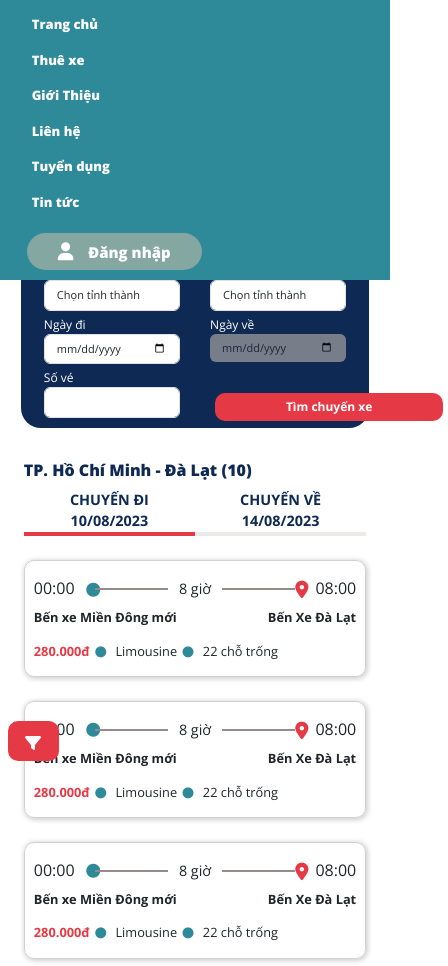
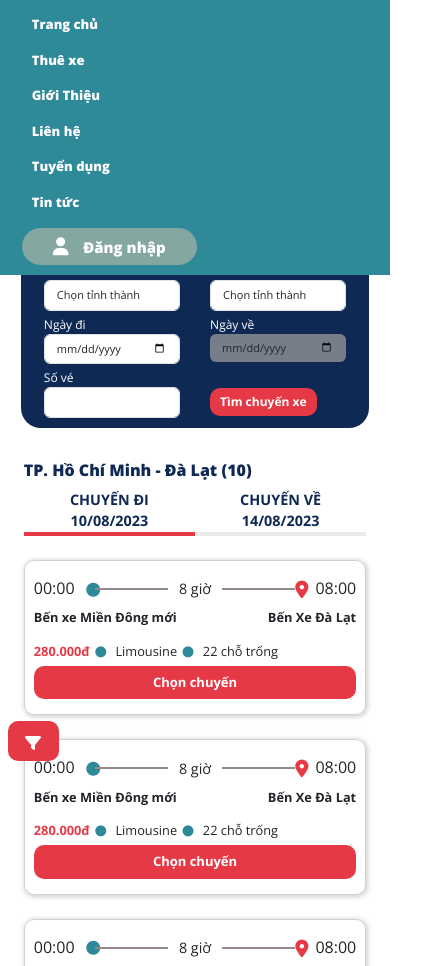
Before and after one commit to trieucute/DuAnTotNghiep, a plain HTML site: page lichtrinhkhuhoi.html in a window 390 px wide. Shown: the part 73-1039 px from the top of the page, 448 px wide, since content can reach past the window. Drawn offline with nearby package versions, Linux system fonts and the light colour scheme; no server answers.

Commit message:
My first commit

```diff
--- a/css/home.css
+++ b/css/home.css
@@ -180,48 +180,6 @@ margin: 0 auto;
 
 }
 
-.button {
-  border-radius: 4px;
-  background-color: #f4511e;
-  border: none;
-  color: #FFFFFF;
-  text-align: center;
-  font-size: 28px;
-  /* padding: 20px; */
-  width: 228px;
-  transition: all 0.5s;
-  cursor: pointer;
-  margin: 5px;
-}
-
-.button span {
-  cursor: pointer;
-  display: inline-block;
-  position: relative;
-
-  color: #FFFFFF;
-
-  transition: 0.5s;
-}
-
-.button span:after {
-  content: '\00bb';
-  position: absolute;
-  opacity: 0;
-  top: 0;
-  right: -20px;
-  transition: 0.5s;
-}
-
-.button:hover span {
-  padding-right: 25px;
-  color: white;
-}
-
-.button:hover span:after {
-  opacity: 1;
-  right: 0;
-}
 
 /* -------------------------------------------end book vé -----------------------------------*/
 
--- a/css/searchBus.css
+++ b/css/searchBus.css
@@ -167,60 +167,30 @@
     display: none;
 }
 /* ---------------------responsive-------------------------------*/
-@media only screen and (max-width:340px) {
-    .items-bus-station h5 {
-        font-size: 0.7em;
+
+
+@media only screen and (max-width:1024px) {
+    .search-results .btn-choose button {
+        padding: 7px 16px;
+        font-size: 0.8rem;
     }
-    .results-search .tabs {
-        font-size: 0.8em !important;
-
-    }
-    .results-search h1 {
-        font-size: 0.9em !important;
+    .search-bus-routers {
+        width: 100%;
     }
 }
-@media only screen and (max-width:560px) {
-    .book-content_container .container {
-        max-width: 566px;
+@media only screen and (max-width:992px) {
+    .search-results .btn-choose button a{
+        font-size: 16px;
     }
-    .items-bus-station h5 {
-        font-size: 0.8em;
+    .search-results .btn-choose button {
+        width: 70%;
     }
-    .item-results-bus {
-        padding: 15px 9px;
-    }
-    .item-about-bus .list-group-item {
-        font-size: 0.8rem;
-    }
-    .item-results-bus .w-75{
-        width: 100%  !important;
-
-    }
-    .item-results-bus .travel{
-        padding: 0 0.4em;
-    }
-    .item-results-bus .travel .travel_time {
-        width: 25%
-    }
-    .search-results .btn-choose {
-      display: none;
-    }
-    .results-search .tabs {
-        font-size: 0.9rem;
-
-    }
-    .results-search h1 {
-        font-size: 1em;
-    }
-}
-@media only screen and (max-width:768px) {
-    .book-content_container .container {
-        max-width: 746px;
-    }
-
-}
-@media only screen and (max-width:992px) {
-
+    .item-about-bus.w-75{
+        width: 70% !important;
+       }
+       .search-results .btn-choose.w-25  {
+        width: 30% !important;
+      }
     .filter-toggler{
         display: block;
         bottom: 10px;
@@ -319,12 +289,77 @@
     }
 }
 
-@media only screen and (max-width:1024px) {
-    .search-results .btn-choose button {
-        padding: 7px 16px;
+@media only screen and (max-width:768px) {
+    .book-content_container .container {
+        max-width: 746px;
+    }
+   .item-about-bus.w-75{
+    width: 70% !important;
+   }
+   .search-results .btn-choose.w-25  {
+    width: 30% !important;
+  }
+  .search-results .btn-choose button {
+    width: 80%;
+}
+.search-results .btn-choose button a{
+    font-size: 13.5px;
+}
+}
+@media only screen and (max-width:560px) {
+    .book-content_container .container {
+        max-width: 566px;
+    }
+    .items-bus-station h5 {
+        font-size: 0.8em;
+    }
+    .item-results-bus {
+        padding: 15px 9px;
+    }
+    .item-about-bus .list-group-item {
         font-size: 0.8rem;
     }
-    .search-bus-routers {
+    .item-results-bus .w-75{
+        width: 100%  !important;
+
+    }
+    .item-results-bus .travel{
+        padding: 0 0.4em;
+    }
+    .item-results-bus .travel .travel_time {
+        width: 25%
+    }
+    .search-results .btn-choose.w-25  {
+      /* display: none; */
+      margin-top: 5px;
+      width: 100% !important;
+    }
+    .search-results .btn-choose button {
         width: 100%;
     }
+    .search-results .btn-choose button a{
+        font-size: 13px;
+    }
+    .item-results-bus {
+        max-height: 180px
+    }
+    .results-search .tabs {
+        font-size: 0.9rem;
+
+    }
+    .results-search h1 {
+        font-size: 1em;
+    }
 }
+@media only screen and (max-width:340px) {
+    .items-bus-station h5 {
+        font-size: 0.7em;
+    }
+    .results-search .tabs {
+        font-size: 0.8em !important;
+
+    }
+    .results-search h1 {
+        font-size: 0.9em !important;
+    }
+}
--- a/lichtrinhkhuhoi.html
+++ b/lichtrinhkhuhoi.html
@@ -318,7 +318,7 @@
                                         <h5 class="w-50 ">Bến xe Miền Đông mới</h5>
                                         <h5 class="w-50 text-end">Bến Xe Đà Lạt</h5>
                                     </div>
-                                    <div class="d-flex w-100 mt-2 align-items-center">
+                                              <div class="d-flex w-100 mt-2 align-items-center flex-wrap">
                                         <div class="item-about-bus w-75">
                                             <ul class="d-flex p-0 w-100 m-0">
                                                 <li class="list-group-item ">280.000đ</li>
@@ -363,7 +363,7 @@
                                         <h5 class="w-50 ">Bến xe Miền Đông mới</h5>
                                         <h5 class="w-50 text-end">Bến Xe Đà Lạt</h5>
                                     </div>
-                                    <div class="d-flex w-100 mt-2 align-items-center">
+                                              <div class="d-flex w-100 mt-2 align-items-center flex-wrap">
                                         <div class="item-about-bus w-75">
                                             <ul class="d-flex p-0 w-100 m-0">
                                                 <li class="list-group-item ">280.000đ</li>
@@ -408,7 +408,7 @@
                                         <h5 class="w-50 ">Bến xe Miền Đông mới</h5>
                                         <h5 class="w-50 text-end">Bến Xe Đà Lạt</h5>
                                     </div>
-                                    <div class="d-flex w-100 mt-2 align-items-center">
+                                              <div class="d-flex w-100 mt-2 align-items-center flex-wrap">
                                         <div class="item-about-bus w-75">
                                             <ul class="d-flex p-0 w-100 m-0">
                                                 <li class="list-group-item ">280.000đ</li>
@@ -453,7 +453,7 @@
                                         <h5 class="w-50 ">Bến xe Miền Đông mới</h5>
                                         <h5 class="w-50 text-end">Bến Xe Đà Lạt</h5>
                                     </div>
-                                    <div class="d-flex w-100 mt-2 align-items-center">
+                                              <div class="d-flex w-100 mt-2 align-items-center flex-wrap">
                                         <div class="item-about-bus w-75">
                                             <ul class="d-flex p-0 w-100 m-0">
                                                 <li class="list-group-item ">280.000đ</li>
@@ -498,7 +498,7 @@
                                         <h5 class="w-50 ">Bến xe Miền Đông mới</h5>
                                         <h5 class="w-50 text-end">Bến Xe Đà Lạt</h5>
                                     </div>
-                                    <div class="d-flex w-100 mt-2 align-items-center">
+                                              <div class="d-flex w-100 mt-2 align-items-center flex-wrap">
                                         <div class="item-about-bus w-75">
                                             <ul class="d-flex p-0 w-100 m-0">
                                                 <li class="list-group-item ">280.000đ</li>
@@ -543,7 +543,7 @@
                                         <h5 class="w-50 ">Bến xe Miền Đông mới</h5>
                                         <h5 class="w-50 text-end">Bến Xe Đà Lạt</h5>
                                     </div>
-                                    <div class="d-flex w-100 mt-2 align-items-center">
+                                              <div class="d-flex w-100 mt-2 align-items-center flex-wrap">
                                         <div class="item-about-bus w-75">
                                             <ul class="d-flex p-0 w-100 m-0">
                                                 <li class="list-group-item ">280.000đ</li>
@@ -588,7 +588,7 @@
                                         <h5 class="w-50 ">Bến xe Miền Đông mới</h5>
                                         <h5 class="w-50 text-end">Bến Xe Đà Lạt</h5>
                                     </div>
-                                    <div class="d-flex w-100 mt-2 align-items-center">
+                                              <div class="d-flex w-100 mt-2 align-items-center flex-wrap">
                                         <div class="item-about-bus w-75">
                                             <ul class="d-flex p-0 w-100 m-0">
                                                 <li class="list-group-item ">280.000đ</li>
@@ -639,7 +639,7 @@
                                         <h5 class="w-50 ">Bến Xe Đà Lạt</h5>
                                         <h5 class="w-50 text-end">Bến xe Miền Đông mới</h5>
                                     </div>
-                                    <div class="d-flex w-100 mt-2 align-items-center">
+                                              <div class="d-flex w-100 mt-2 align-items-center flex-wrap">
                                         <div class="item-about-bus w-75">
                                             <ul class="d-flex p-0 w-100 m-0">
                                                 <li class="list-group-item ">280.000đ</li>
@@ -684,7 +684,7 @@
                                         <h5 class="w-50 ">Bến Xe Đà Lạt</h5>
                                         <h5 class="w-50 text-end">Bến xe An Sương</h5>
                                     </div>
-                                    <div class="d-flex w-100 mt-2 align-items-center">
+                                              <div class="d-flex w-100 mt-2 align-items-center flex-wrap">
                                         <div class="item-about-bus w-75">
                                             <ul class="d-flex p-0 w-100 m-0">
                                                 <li class="list-group-item ">280.000đ</li>
@@ -729,7 +729,7 @@
                                         <h5 class="w-50 ">Bến Xe Đà Lạt</h5>
                                         <h5 class="w-50 text-end">Bến xe Miền Tây</h5>
                                     </div>
-                                    <div class="d-flex w-100 mt-2 align-items-center">
+                                              <div class="d-flex w-100 mt-2 align-items-center flex-wrap">
                                         <div class="item-about-bus w-75">
                                             <ul class="d-flex p-0 w-100 m-0">
                                                 <li class="list-group-item ">280.000đ</li>
```
Also changed, not shown: index.html (+1 -1 lines), lichtrinh1chieu.html (+7 -7 lines).
